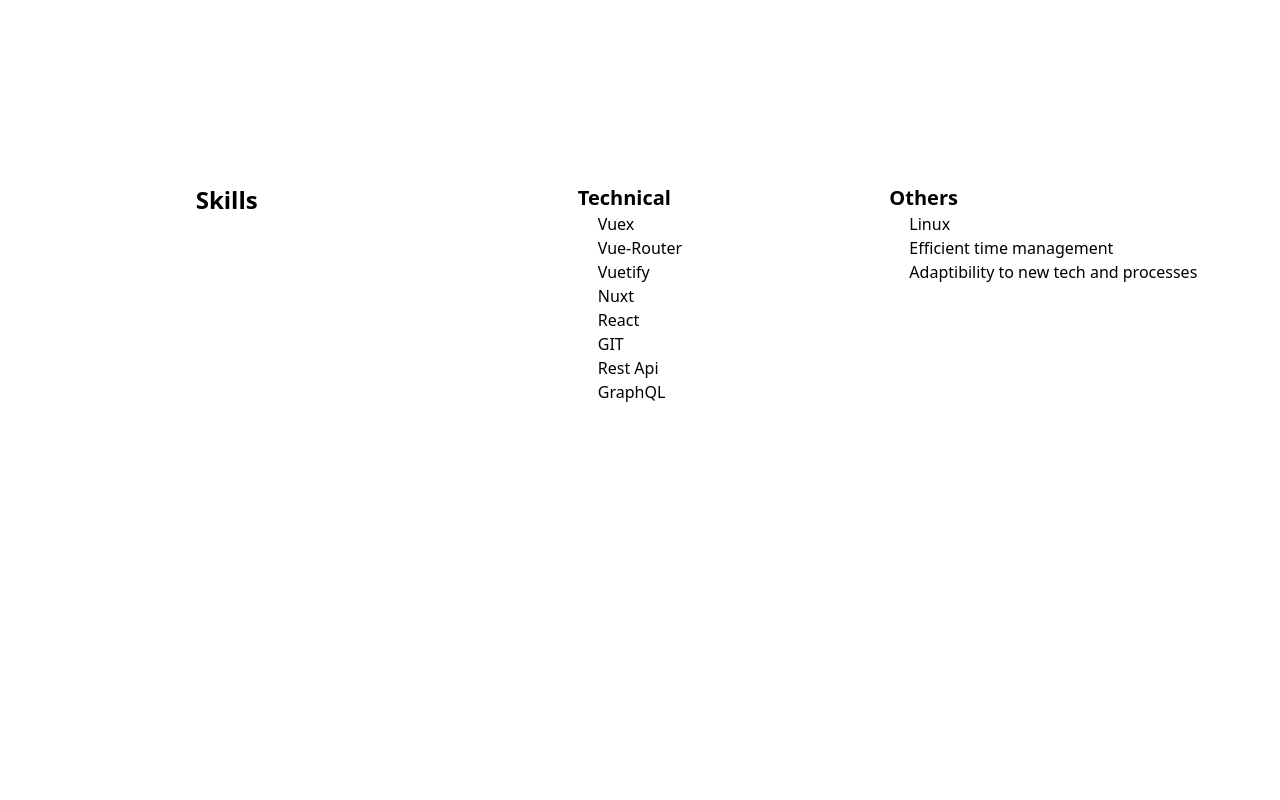
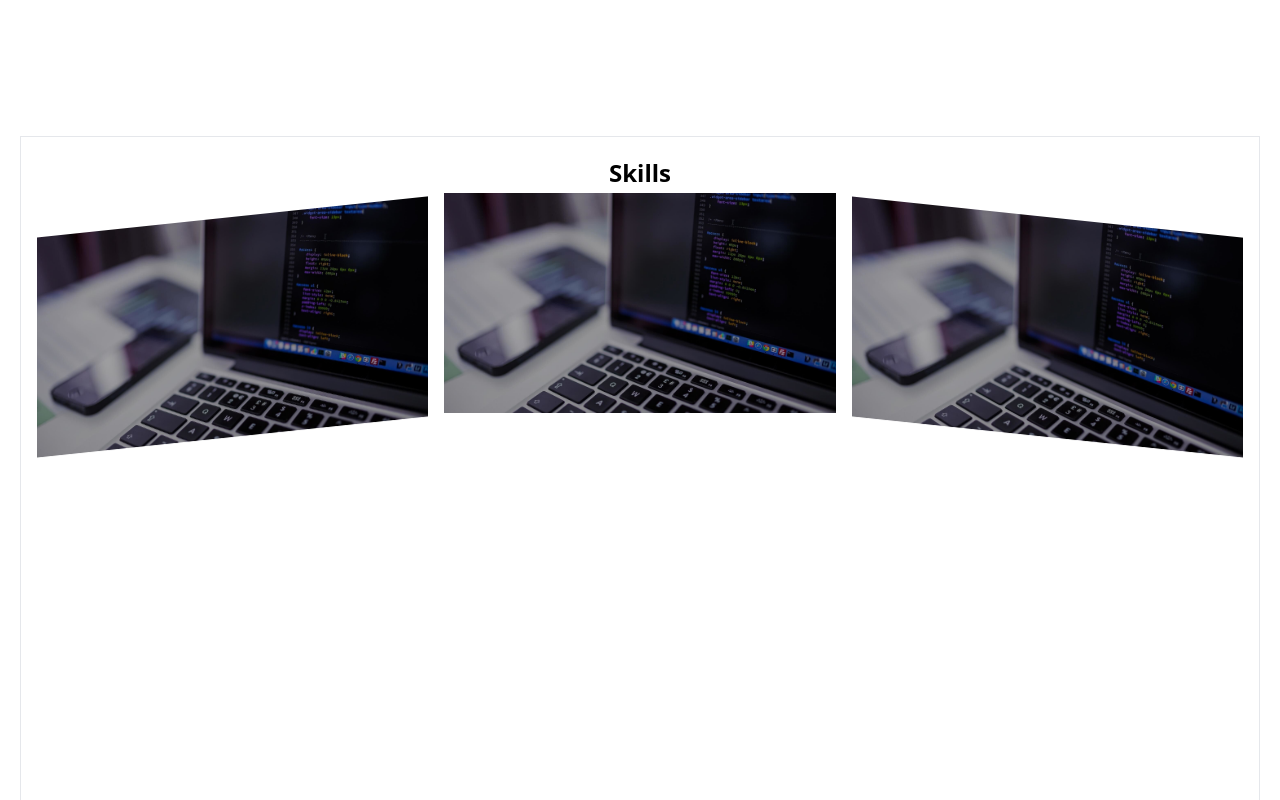
Before and after one commit to umangcodes/portfolio_project, a Vue app: page / in a window 1280 px wide. Shown: the part 1320-2120 px from the top of the page. Built offline with nearby package versions, Linux system fonts and the light colour scheme.

Commit message:
skillsv2 added to project

```diff
--- a/src/views/Home.vue
+++ b/src/views/Home.vue
@@ -29,7 +29,7 @@
     </div>
     <!-- interests -->
     <!-- skills -->
-    <Skills />
+    <SkillsV2 />
     <!-- projects -->
     <!-- blog -->
     <Updates />
@@ -40,14 +40,14 @@
 <script>
 // @ is an alias to /src
 import Intro from "../components/home/Intro.vue";
-import Skills from "../components/home/Skills.vue";
+import SkillsV2 from "../components/home/SkillsV2.vue";
 import Updates from "../components/home/Updates.vue";
 import Login from "../components/navigation/Login.vue";
 export default {
   name: "Home",
   components: {
     Intro,
-    Skills,
+    SkillsV2,
     Updates,
     Login,
   },
```
